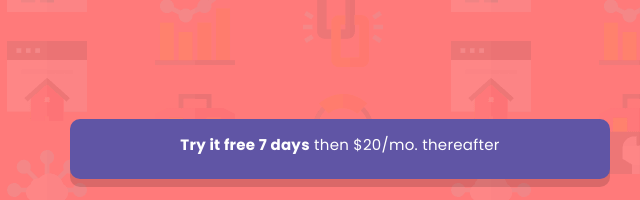
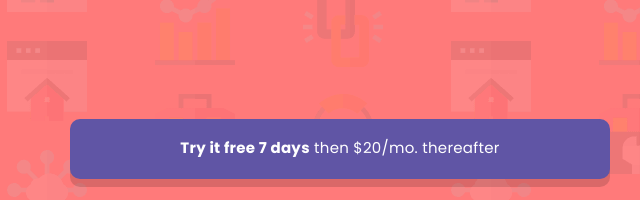
Before and after one commit to hector1234567/fm-intro-component-with-sign-up-form, a plain HTML site: page index.html in a window 1280 px wide. Shown: the top 200 px of the page, 585-1225 px from the left. Drawn offline with Linux system fonts and the light colour scheme.

Commit message:
Fix padding button

```diff
--- a/style.css
+++ b/style.css
@@ -86,7 +86,7 @@ body {
 .button:visited {
   color: var(--White);
   font-size: 1.5rem;
-  line-height: 173.3333%;
+  line-height: 226.3333%;
   letter-spacing: 0.027rem;
   font-weight: var(--Regular);
   height: 6rem;
@@ -95,7 +95,7 @@ body {
   width: 100%;
   border: none;
   cursor: pointer;
-  padding: 1.3rem;
+  padding: 1.2rem;
   text-align: center;
   width: 100%;
   display: inline-table;
```
